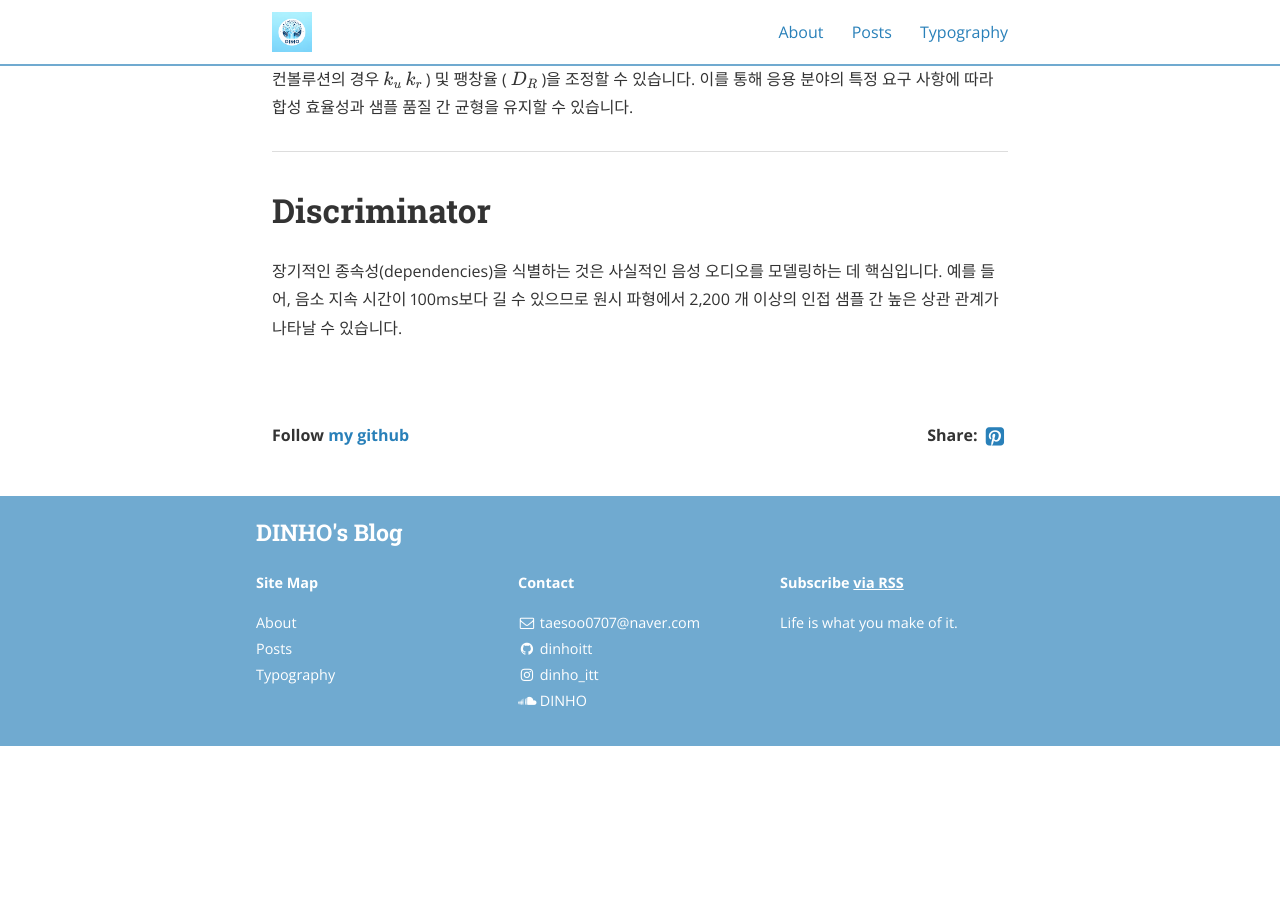
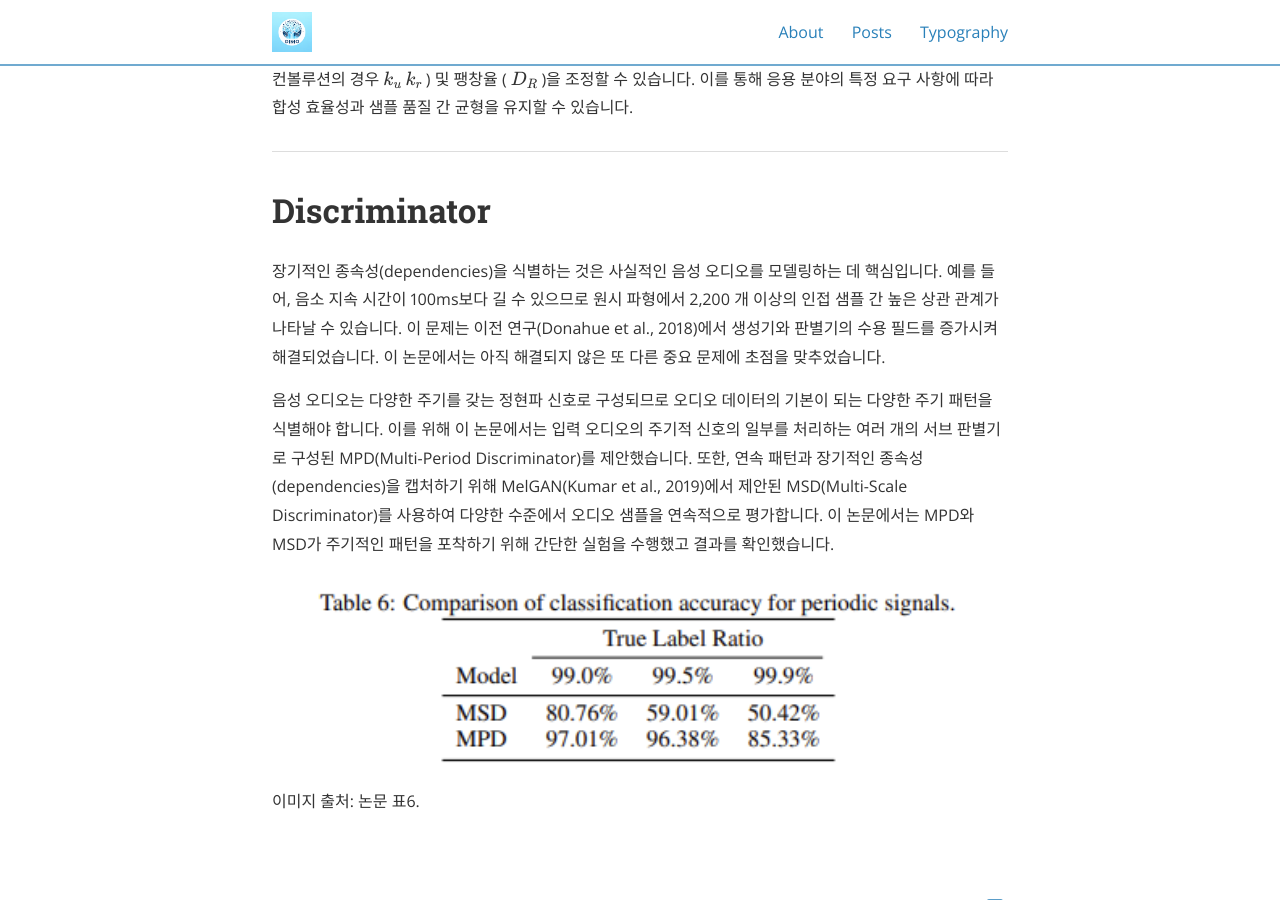
Before and after one commit to dinhoitt/dinhoitt.github.io, a Jekyll site: the page built from _posts/2024-02-23-HiFi GAN 설명.md, in a window 1280 px wide and 900 px high, scrolled down 2711 px. Built offline with Jekyll 4.4.1, drawn with Linux system fonts in a browser that asks for light colours; nearby versions of some CDN libraries; formulas are drawn with MathJax 3; comment, search, counter and statistics services are not loaded; before the commit the page ends 3457 px from its top, so only the background shows below that.

Commit message:
new post ing

```diff
--- a/_posts/2024-02-23-HiFi GAN 설명.md
+++ b/_posts/2024-02-23-HiFi GAN 설명.md
@@ -62,4 +62,9 @@ __Adjustable Parameters__ : 생성기 구조는 유연성을 염두에 두고
 
 # Discriminator
 
-장기적인 종속성(dependencies)을 식별하는 것은 사실적인 음성 오디오를 모델링하는 데 핵심입니다. 예를 들어, 음소 지속 시간이 100ms보다 길 수 있으므로 원시 파형에서 2,200 개 이상의 인접 샘플 간 높은 상관 관계가 나타날 수 있습니다.
+장기적인 종속성(dependencies)을 식별하는 것은 사실적인 음성 오디오를 모델링하는 데 핵심입니다. 예를 들어, 음소 지속 시간이 100ms보다 길 수 있으므로 원시 파형에서 2,200 개 이상의 인접 샘플 간 높은 상관 관계가 나타날 수 있습니다. 이 문제는 이전 연구(Donahue et al., 2018)에서 생성기와 판별기의 수용 필드를 증가시켜 해결되었습니다. 이 논문에서는 아직 해결되지 않은 또 다른 중요 문제에 초점을 맞추었습니다.
+
+음성 오디오는 다양한 주기를 갖는 정현파 신호로 구성되므로 오디오 데이터의 기본이 되는 다양한 주기 패턴을 식별해야 합니다. 이를 위해 이 논문에서는 입력 오디오의 주기적 신호의 일부를 처리하는 여러 개의 서브 판별기로 구성된 MPD(Multi-Period Discriminator)를 제안했습니다. 또한, 연속 패턴과 장기적인 종속성(dependencies)을 캡처하기 위해 MelGAN(Kumar et al., 2019)에서 제안된 MSD(Multi-Scale Discriminator)를 사용하여 다양한 수준에서 오디오 샘플을 연속적으로 평가합니다. 이 논문에서는 MPD와 MSD가 주기적인 패턴을 포착하기 위해 간단한 실험을 수행했고 결과를 확인했습니다.
+
+<img src="/assets/post/msd_mpd.png">
+이미지 출처: 논문 표6.
```
